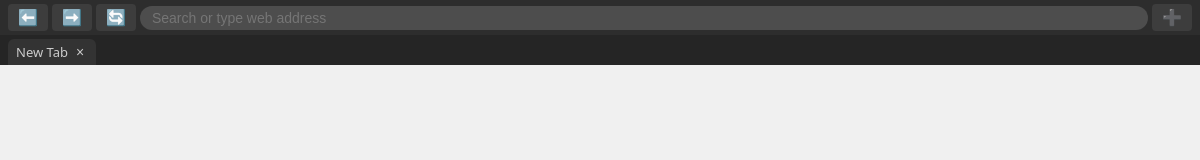
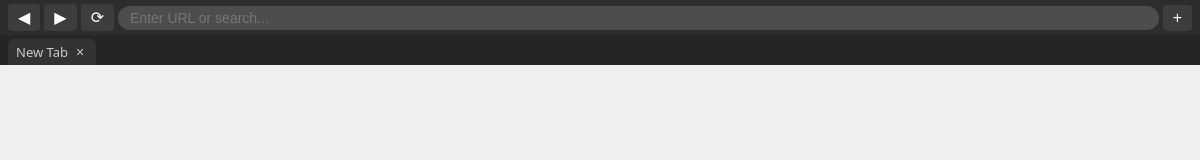
Before and after one commit to FED-OS/Surf-FED-Internet-Broswer, an Electron app: page index.html in a window 1200 px wide. Drawn offline with Linux system fonts and the light colour scheme.

Commit message:
Update index.html

```diff
--- a/index.html
+++ b/index.html
@@ -2,16 +2,16 @@
 <html>
 <head>
   <meta charset="UTF-8">
-  <title>My Awesome Browser</title>
+  <title>Browser</title>
   <link rel="stylesheet" href="styles.css">
 </head>
 <body>
   <div id="toolbar">
-    <button id="backBtn">⬅️</button>
-    <button id="forwardBtn">➡️</button>
-    <button id="reloadBtn">🔄</button>
-    <input id="urlBar" type="text" placeholder="Search or type web address">
-    <button id="newTabBtn">➕</button>
+    <button id="backBtn">◀</button>
+    <button id="forwardBtn">▶</button>
+    <button id="reloadBtn">⟳</button>
+    <input id="urlBar" type="text" placeholder="Enter URL or search...">
+    <button id="newTabBtn">+</button>
   </div>
   <div id="tabsContainer"></div>
   <div id="webviewContainer"></div>
```
